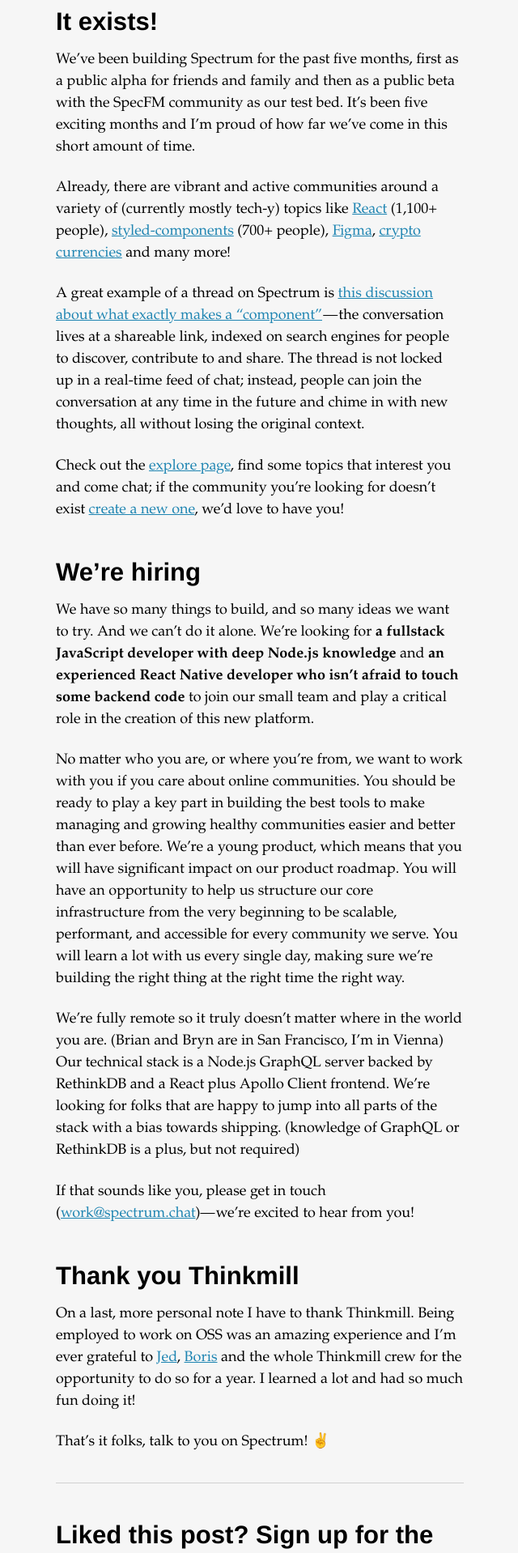
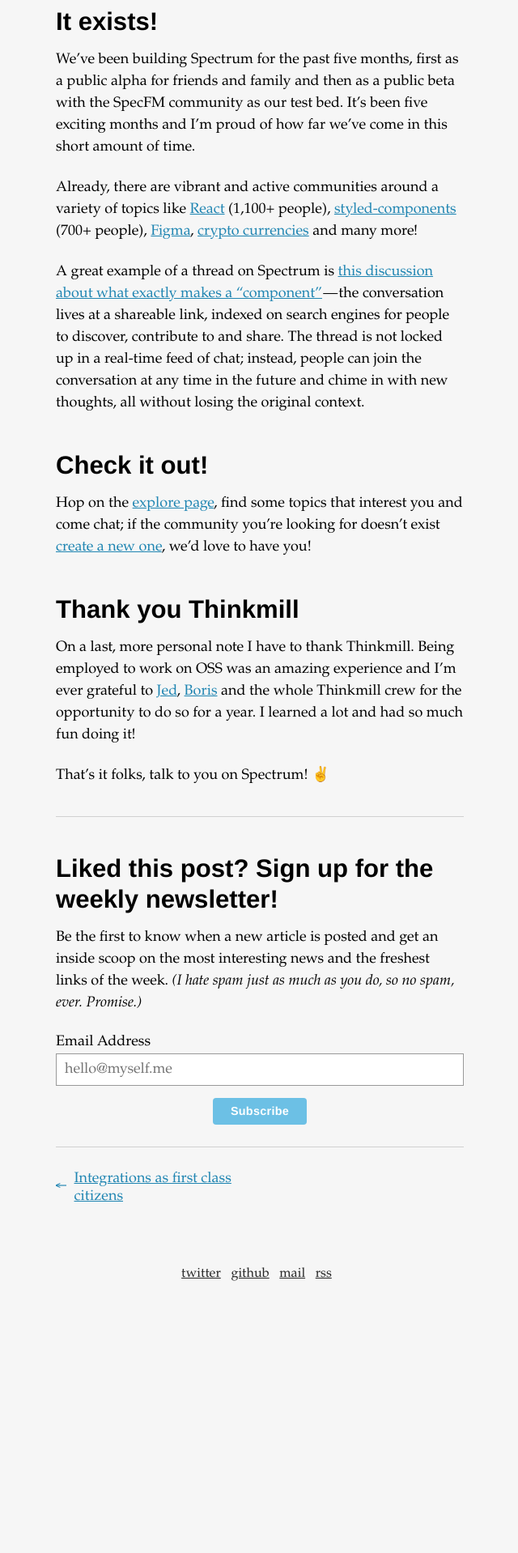
Before and after one commit to mxstbr/mxstbr.github.io, a Jekyll site: the page built from _posts/2017-08-31-spectrum.md, in a window 1280 px wide. Shown: the part 3297-5215 px from the top of the page at 81% size, without its empty margins (319-959 px from the left). Built offline with Jekyll 4.4.1, drawn with Linux system fonts in a browser that asks for light colours; after the commit the page ends 4909 px from its top, so only the background shows below that.

Commit message:
Remove hiring part from Spectrum post

```diff
--- a/_posts/2017-08-31-spectrum.md
+++ b/_posts/2017-08-31-spectrum.md
@@ -52,21 +52,13 @@ Based on our own experiences, and those of all the groups we’ve worked with an
 
 We’ve been building Spectrum for the past five months, first as a public alpha for friends and family and then as a public beta with the SpecFM community as our test bed. It’s been five exciting months and I’m proud of how far we’ve come in this short amount of time.
 
-Already, there are vibrant and active communities around a variety of (currently mostly tech-y) topics like [React](https://spectrum.chat/react){:target="_blank"} (1,100+ people), [styled-components](https://spectrum.chat/styled-components){:target="_blank"} (700+ people), [Figma](https://spectrum.chat/figma){:target="_blank"}, [crypto currencies](https://spectrum.chat/crypto){:target="_blank"} and many more!
+Already, there are vibrant and active communities around a variety of topics like [React](https://spectrum.chat/react){:target="_blank"} (1,100+ people), [styled-components](https://spectrum.chat/styled-components){:target="_blank"} (700+ people), [Figma](https://spectrum.chat/figma){:target="_blank"}, [crypto currencies](https://spectrum.chat/crypto){:target="_blank"} and many more!
 
 A great example of a thread on Spectrum is [this discussion about what exactly makes a “component”](https://spectrum.chat/thread/d350b632-a12b-4490-97f8-603384142e01) — the conversation lives at a shareable link, indexed on search engines for people to discover, contribute to and share. The thread is not locked up in a real-time feed of chat; instead, people can join the conversation at any time in the future and chime in with new thoughts, all without losing the original context.
 
-Check out the [explore page](https://spectrum.chat/explore){:target="_blank"}, find some topics that interest you and come chat; if the community you're looking for doesn't exist [create a new one](https://spectrum.chat/new/community){:target="_blank"}, we'd love to have you!
+## Check it out!
 
-## We're hiring
-
-We have so many things to build, and so many ideas we want to try. And we can't do it alone. We're looking for **a fullstack JavaScript developer with deep Node.js knowledge** and **an experienced React Native developer who isn't afraid to touch some backend code** to join our small team and play a critical role in the creation of this new platform.
-
-No matter who you are, or where you’re from, we want to work with you if you care about online communities. You should be ready to play a key part in building the best tools to make managing and growing healthy communities easier and better than ever before. We’re a young product, which means that you will have significant impact on our product roadmap. You will have an opportunity to help us structure our core infrastructure from the very beginning to be scalable, performant, and accessible for every community we serve. You will learn a lot with us every single day, making sure we're building the right thing at the right time the right way.
-
-We’re fully remote so it truly doesn’t matter where in the world you are. (Brian and Bryn are in San Francisco, I’m in Vienna) Our technical stack is a Node.js GraphQL server backed by RethinkDB and a React plus Apollo Client frontend. We’re looking for folks that are happy to jump into all parts of the stack with a bias towards shipping. (knowledge of GraphQL or RethinkDB is a plus, but not required)
-
-If that sounds like you, please get in touch ([work@spectrum.chat](mailto:work@spectrum.chat))— we’re excited to hear from you!
+Hop on the [explore page](https://spectrum.chat/explore){:target="_blank"}, find some topics that interest you and come chat; if the community you're looking for doesn't exist [create a new one](https://spectrum.chat/new/community){:target="_blank"}, we'd love to have you!
 
 ## Thank you Thinkmill
 
```
